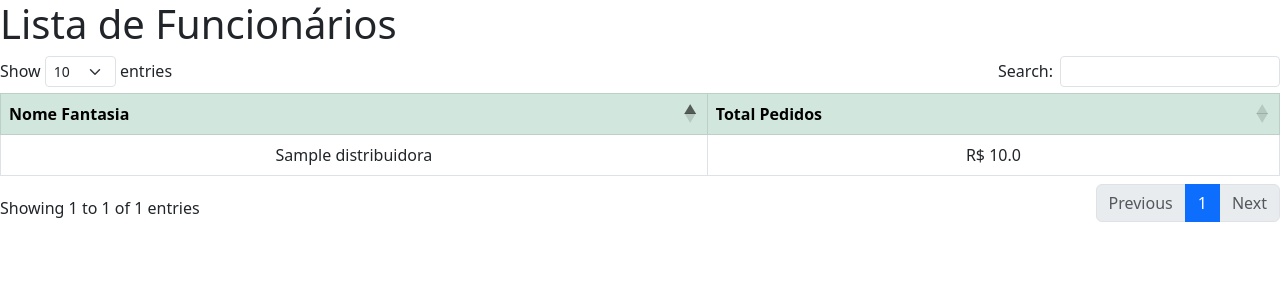
After one commit to ArthurSantosOliveira/LearningDjango, a Django app: page /DataTable/ordenaDistribuidoras/ in a window 1280 px wide. The commit adds this page. Shown: the top 300 px of the page. Run offline with Django 4.2, Linux system fonts and the light colour scheme; tables that the repository leaves empty hold one stand-in row (values such as "Sample post"); some libraries are stand-ins or nearby versions.

Commit message:
Feat: Distribuidora e relações 2.0

```diff
--- a/DataTable/models.py
+++ b/DataTable/models.py
@@ -62,6 +62,12 @@ class Distribuidora(models.Model):
     def __str__(self):
         return self.nome_fantasia
 
+    def calcular_valor_total_pedidos(self):
+        total = 0.0
+        for pedido in self.pedidos.all():
+            for registro in pedido.registropedido_set.all():
+                total += registro.quantidade * registro.produto.preco_und
+        return total
 
 class Produtos(models.Model):
     nome = models.CharField(max_length=100)
@@ -74,11 +80,10 @@ class Pedidos(models.Model):
     quantidade = models.PositiveIntegerField()
     data_pedido = models.DateField()
     produtos = models.ManyToManyField(Produtos, related_name='pedidos', through='RegistroPedido')
-    distribuidora = models.ForeignKey(Distribuidora, on_delete=models.CASCADE)
+    distribuidora = models.ForeignKey(Distribuidora, on_delete=models.CASCADE, related_name='pedidos')
 
     def __str__(self):
         return f"Pedido {self.id}"
-
 
 class RegistroPedido(models.Model):
     produto = models.ForeignKey(Produtos, on_delete=models.CASCADE)
--- /dev/null
+++ b/DataTable/templates/distribuidora.html
@@ -0,0 +1,52 @@
+<!DOCTYPE html>
+<html>
+<head>
+    <title>Lista de Funcionários</title>
+    <link rel="stylesheet" href="https://cdn.datatables.net/1.13.6/css/dataTables.bootstrap5.min.css">
+    <link rel="stylesheet" href="https://cdnjs.cloudflare.com/ajax/libs/twitter-bootstrap/5.3.0/css/bootstrap.min.css">
+    <link rel="stylesheet" href="//code.highcharts.com/css/highcharts.css">
+</head>
+
+<body>
+    <h1>Lista de Funcionários</h1>
+    <table class="table table-bordered" id="example" style="text-align: center;">
+        <thead class="table-success">
+            <tr>
+                <th>Nome Fantasia</th>
+                <th>Total Pedidos</th>
+            </tr>
+        </thead>
+        <tbody>
+
+            {% for distribuidora in registros_distribuidoras %}
+                <tr>
+                    <td>{{ distribuidora.nome_fantasia }}</td>
+                    <td>R$ {{ distribuidora.calcular_valor_total_pedidos }}</td>
+                </tr>
+            {% endfor %}
+        </tbody>
+    </table>
+
+    <script src="https://code.jquery.com/jquery-3.7.0.js"></script>
+    <script src="https://cdn.datatables.net/1.13.6/js/jquery.dataTables.min.js"></script>
+    <script src="https://cdn.datatables.net/1.13.6/js/dataTables.bootstrap5.min.js"></script>
+
+    <script src="https://code.highcharts.com/highcharts.js"></script>
+    <script src="https://code.highcharts.com/modules/accessibility.js"></script>
+
+    <script>
+        $(document).ready(function () {
+            const table = $("#example").DataTable({
+                paging: true,
+                pageLength: 10,
+                lengthChange: true,
+                autoWidth: true,
+                searching: true,
+                info: true,
+                ordering: true
+            });
+
+        });
+    </script>
+</body>
+</html>
--- a/DataTable/urls.py
+++ b/DataTable/urls.py
@@ -6,5 +6,5 @@ urlpatterns = [
     path('mediaSalarios/', views.mediaSalarios, name='mediaSalarios'),
     path('gerarPDFs/', views.pdf_view, name='gerarPDFs'),
     path('paginaMediaSalarios/', views.paginaMediaSalarios, name='paginaMediaSalarios'),
-
+    path('ordenaDistribuidoras/', views.ordenaDistribuidoras, name='ordenaDistribuidoras'),
 ]
--- a/DataTable/views.py
+++ b/DataTable/views.py
@@ -11,7 +11,7 @@ from reportlab.lib.pagesizes import letter
 from reportlab.pdfgen import canvas
 from reportlab.platypus import Image
 
-from .models import Funcionario, Cargo, FuncionarioCargo
+from .models import Funcionario, Cargo, FuncionarioCargo, Distribuidora
 
 def ordenarFuncionarios(request):
     registros = Funcionario.objects.all()
@@ -147,3 +147,9 @@ def pdf_view(request):
     generate_pdf(response, graph_buffer)
 
     return response
+
+
+#DISTRIBUIDORA
+def ordenaDistribuidoras(request):
+    registros_distribuidoras = Distribuidora.objects.all()
+    return render(request, 'distribuidora.html', {'registros_distribuidoras': registros_distribuidoras})
--- a/clubinho_web/templates/main.html
+++ b/clubinho_web/templates/main.html
@@ -18,6 +18,6 @@
         <li><a href="api_test/">Wize Advices</a></li>
     </ul>
 
-    <a href="{% url 'ordenarFuncionarios' %}">Acessar a página principal do DataTable</a>
-
+    <a href="{% url 'ordenarFuncionarios' %}">Acessar a página principal do DataTable<br></a>
+    <a href="{% url 'ordenaDistribuidoras' %}">Distribuidora</a>
 {% endblock %}
```
Also changed, not shown: DataTable/admin.py (+11 -1 lines).
